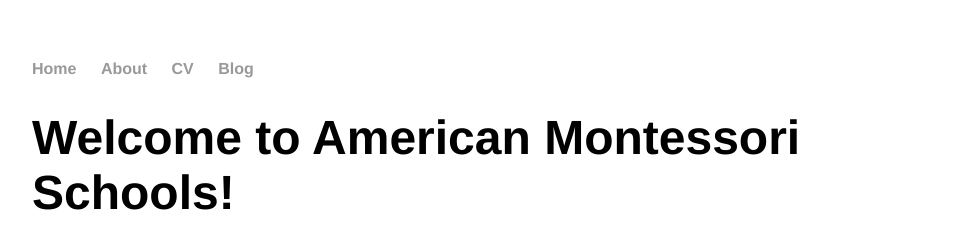
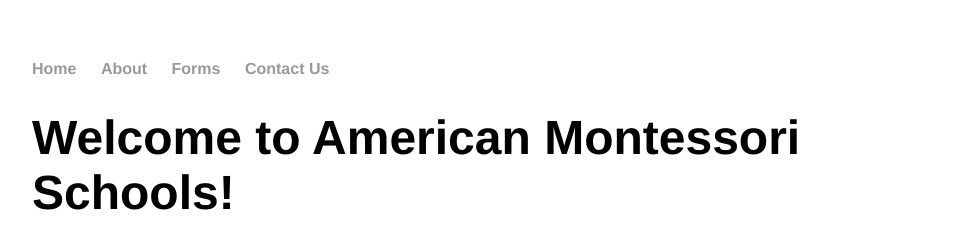
Before and after one commit to americanmontessorischools/americanmontessorischools.github.io, a Jekyll site: the page built from index.html, in a window 1280 px wide. Shown: the top 252 px of the page, without its empty margins (160-1117 px from the left). Built offline with Jekyll 4.4.1, drawn with Linux system fonts in a browser that asks for light colours.

Commit message:
Update default.html
Updated menu options

```diff
--- a/_layouts/default.html
+++ b/_layouts/default.html
@@ -10,8 +10,8 @@
 	    		<ul>
 	        		<li><a href="/">Home</a></li>
 		        	<li><a href="/about">About</a></li>
-	        		<li><a href="/cv">CV</a></li>
-	        		<li><a href="/blog">Blog</a></li>
+	        		<li><a href="/Forms">Forms</a></li>
+	        		<li><a href="/contact">Contact Us</a></li>
 	    		</ul>
 			</nav>
 			<div class="container">
```
